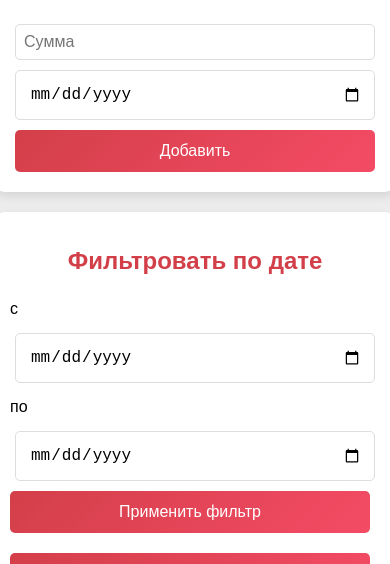
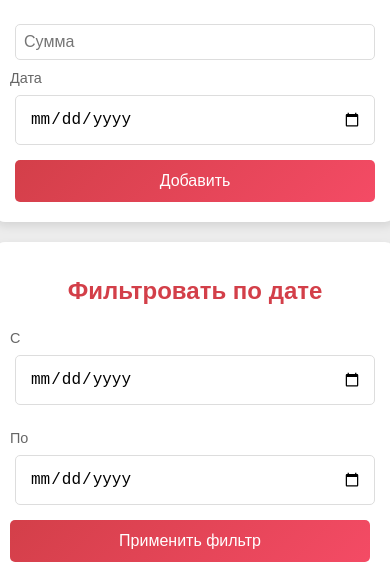
Before and after one commit to dzadoroz1/chaevie, a React (Create React App) app: page / in a window 390 px wide. Shown: the part 128-692 px from the top of the page. Built offline with nearby package versions, Linux system fonts and the light colour scheme; no server answers; the database is empty.

Commit message:
code update 9

```diff
--- a/src/App.css
+++ b/src/App.css
@@ -167,6 +167,20 @@ button.delete-btn:hover {
   margin-top: 10px;
 }
 
+/* Группы полей ввода даты */
+.date-input-group {
+  display: flex;
+  flex-direction: column;
+  align-items: flex-start;
+  margin: 5px 0;
+}
+
+.date-input-group label {
+  font-size: 0.9em;
+  color: #666;
+  margin-bottom: 4px;
+}
+
 /* Адаптивность */
 @media (max-width: 600px) {
   .form-container input[type="number"],
@@ -210,8 +224,15 @@ button.delete-btn:hover {
   .date-filter {
     display: flex;
     flex-direction: column;
-    align-items: stretch;
-    gap: 5px;
+    gap: 10px;
+  }
+
+  .date-input-group {
+    width: 100%;
+  }
+
+  .date-input-group input[type="date"] {
+    width: calc(100% - 10px);
   }
 
   .filter-text {
--- a/src/App.js
+++ b/src/App.js
@@ -139,34 +139,38 @@ const App = () => {
           onChange={(e) => setAmount(e.target.value)}
           className="input-amount"
         />
+        <div className="date-input-group">
+          <label>Дата</label>
           <input
             type="date"
-          placeholder="Дата"
             value={date}
             onChange={(e) => setDate(e.target.value)}
           />
+        </div>
         <button onClick={addTip}>Добавить</button>
       </div>
 
       <div className="filter-container">
         <h2>Фильтровать по дате</h2>
         <div className="date-filter">
-          <span className="filter-text">с</span>
+          <div className="date-input-group">
+            <label>С</label>
             <input
               type="date"
-            placeholder="С"
               value={startDate}
               onChange={(e) => setStartDate(e.target.value)}
               className="date-input"
             />
-            <span className="filter-text">по</span>
+          </div>
+          <div className="date-input-group">
+            <label>По</label>
             <input
               type="date"
-            placeholder="По"
               value={endDate}
               onChange={(e) => setEndDate(e.target.value)}
               className="date-input"
             />
+          </div>
         </div>
         <div className="filter-buttons">
           <button onClick={applyFilter}>Применить фильтр</button>
```
Lines whose indentation alone changed are shown as unchanged.
